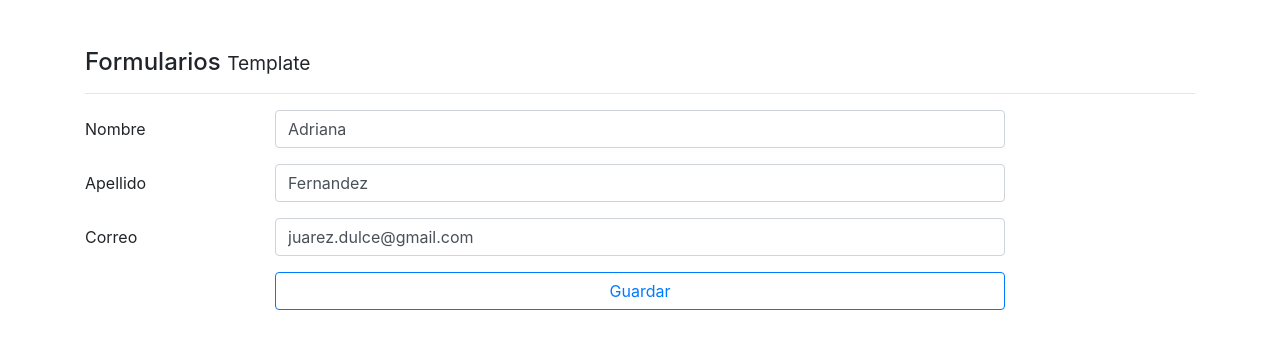
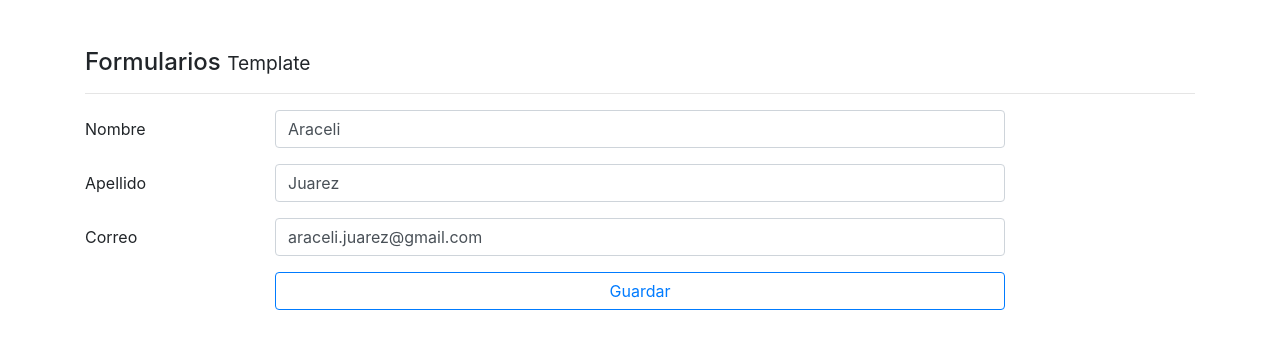
Before and after one commit to DulceAsd26/FormularioAngular, an Angular app: page /template in a window 1280 px wide. Shown: the top 348 px of the page. Built offline with nearby package versions, Linux system fonts and the light colour scheme.

Commit message:
Mostrar errores y mensajes

```diff
--- a/src/app/pages/template/template.component.html
+++ b/src/app/pages/template/template.component.html
@@ -17,6 +17,8 @@
                required
                minlength="5"
                #nombre="ngModel">
+        <small *ngIf="nombre.invalid && nombre.touched"
+               class="form-text text-danger">El nombre debe ser mayor a 5 letras</small>
       </div>
     </div>
 
@@ -34,6 +36,9 @@
                required
                minlength="5"
                #apellido="ngModel">
+        <small *ngIf="apellido.invalid && apellido.touched"
+               class="form-text text-danger">El apellido es obligatorio</small>
+
       </div>
     </div>
 
@@ -52,6 +57,9 @@
              pattern="[a-z0-9._%+-]+@[a-z0-9.-]+\.[a-z]{2,3}$"
              required
              #correo="ngModel">
+      <small *ngIf="correo.invalid && correo.touched"
+               class="form-text text-danger">El correo es obligatorio</small>
+
     </div>
   </div>
 
--- a/src/app/pages/template/template.component.ts
+++ b/src/app/pages/template/template.component.ts
@@ -9,9 +9,9 @@ import { NgForm } from '@angular/forms';
 export class TemplateComponent implements OnInit {
 
   usuario = {
-    nombre:'Adriana',
-    apellido: 'Fernandez',
-    correo: 'juarez.dulce@gmail.com'
+    nombre:'Araceli',
+    apellido: 'Juarez',
+    correo: 'araceli.juarez@gmail.com'
   }
 
 
@@ -23,6 +23,15 @@ export class TemplateComponent implements OnInit {
 
   guardar( forma: NgForm){
     console.log(forma);
+
+    if( forma.invalid ){
+
+      Object.values( forma.controls ).forEach( control =>{
+        control.markAsTouched();
+      });
+
+      return;
+    }
     console.log(forma.value);
   }
 
```
